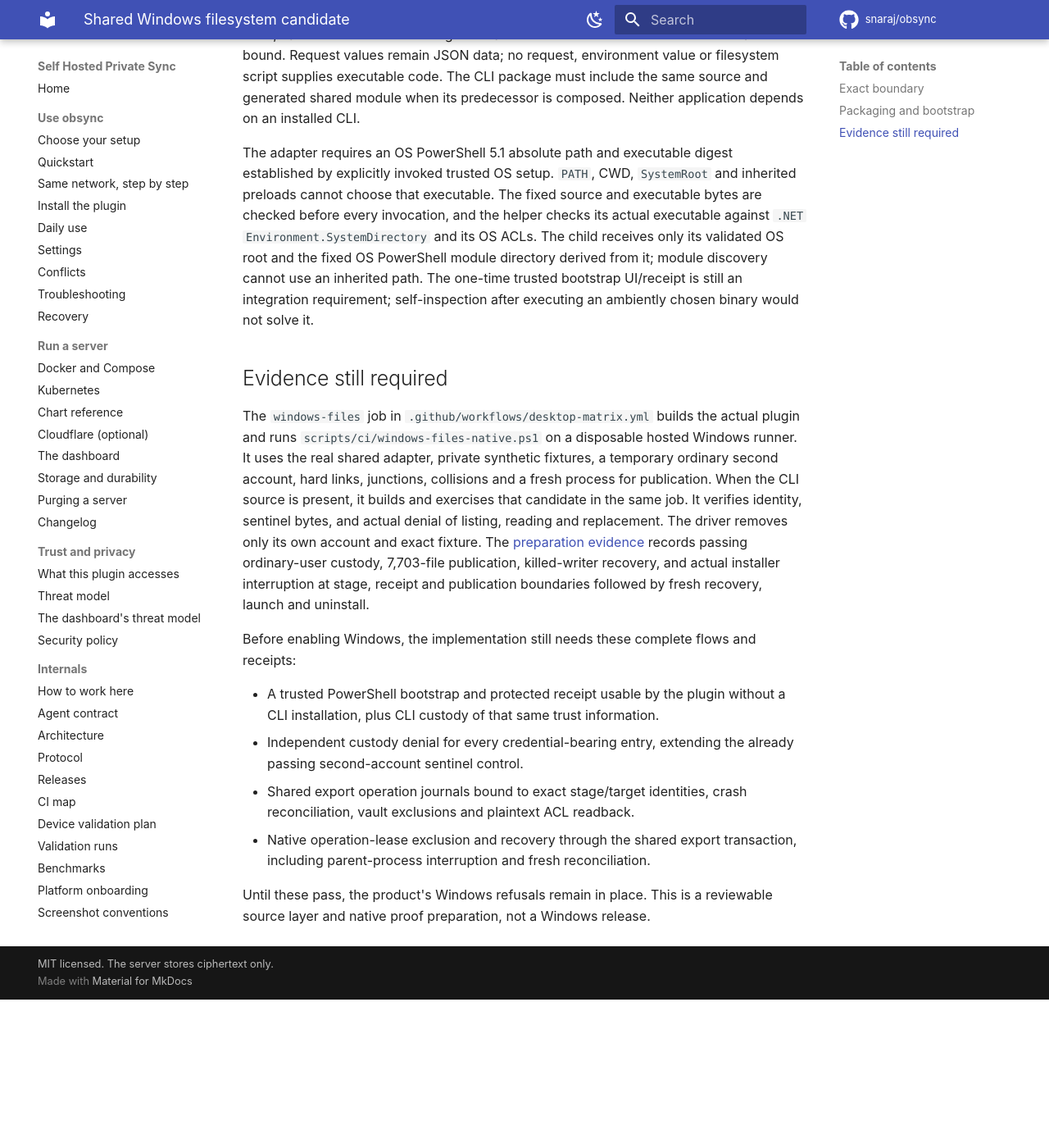
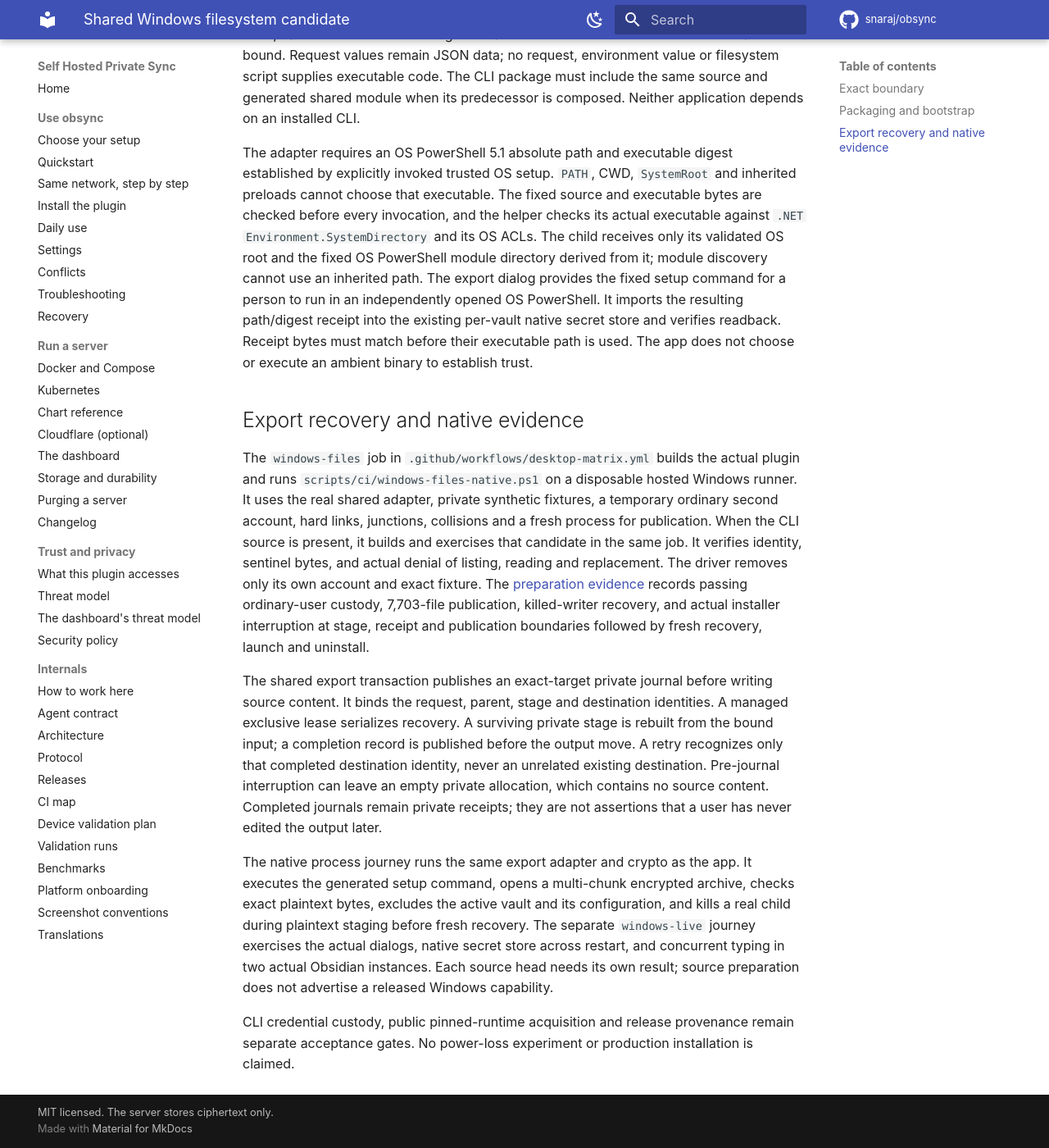
Before and after one commit to snaraj/obsync, an MkDocs documentation site: the page built from docs/design/windows-filesystem.md, in a window 1280 px wide and 1400 px high, scrolled down 1522 px. Shown: the whole window at 82% size. Built offline with MkDocs 1.6.1 and Material for MkDocs 9.7.7, drawn with Linux system fonts in a browser that asks for light colours; comment, search, counter and statistics services are not loaded; before the commit the page ends 2741 px from its top, so only the background shows below that.

Commit message:
Retain native export visuals until controller handoff
The actual Obsidian child finished its export assertions, then selected-user
cleanup removed the screenshots before the controller copied them. Keep the
exact successful fixture through that copy and let the existing controller
finally remove it. Emit completed step evidence before copying screenshots.

Provide an explicit setup refresh button for a changed verified Windows OS
component. Update the candidate documentation with native shared export,
lease, context and installer evidence and the two retained UI-harness failures.
The primitive uses the documented same-volume write-through contract; no
physical power-loss experiment, public CLI release or production installation
is claimed.

Validation: native process run 37089367850 passed at b544d0e1, including
key-bound encrypted receipt refusal and actual child interruption recovery.
Current UI compiled and bundled; diff and secret scans passed. Actual app
run 37089366774 remains failed at screenshot handoff; a fresh run is required.

Accounting: 5 files, +83/-30.

- GPT-6

```diff
--- a/docs/design/windows-filesystem.md
+++ b/docs/design/windows-filesystem.md
@@ -75,10 +75,13 @@
 actual executable against `.NET Environment.SystemDirectory` and its OS ACLs.
 The child receives only its validated OS root and the fixed OS PowerShell
 module directory derived from it; module discovery cannot use an inherited path.
-The one-time trusted bootstrap UI/receipt is still an integration requirement;
-self-inspection after executing an ambiently chosen binary would not solve it.
+The export dialog provides the fixed setup command for a person to run in an
+independently opened OS PowerShell. It imports the resulting path/digest receipt
+into the existing per-vault native secret store and verifies readback. Receipt
+bytes must match before their executable path is used. The app does not choose
+or execute an ambient binary to establish trust.
 
-## Evidence still required
+## Export recovery and native evidence
 
 The `windows-files` job in `.github/workflows/desktop-matrix.yml` builds the actual plugin and runs
 `scripts/ci/windows-files-native.ps1` on a disposable hosted Windows runner.
@@ -92,17 +95,25 @@
 recovery, and actual installer interruption at stage, receipt and publication
 boundaries followed by fresh recovery, launch and uninstall.
 
-Before enabling Windows, the implementation still needs these complete flows
-and receipts:
+The shared export transaction publishes an exact-target private journal before
+writing source content. It binds the request, parent, stage and destination
+identities. A managed exclusive lease serializes recovery. A surviving private
+stage is rebuilt from the bound input; a completion record is published before
+the output move. A retry recognizes only that completed destination identity,
+never an unrelated existing destination. Pre-journal interruption can leave an
+empty private allocation, which contains no source content. Completed journals
+remain private receipts; they are not assertions that a user has never edited
+the output later.
 
-- A trusted PowerShell bootstrap and protected receipt usable by the plugin
-  without a CLI installation, plus CLI custody of that same trust information.
-- Independent custody denial for every credential-bearing entry, extending
-  the already passing second-account sentinel control.
-- Shared export operation journals bound to exact stage/target identities,
-  crash reconciliation, vault exclusions and plaintext ACL readback.
-- Native operation-lease exclusion and recovery through the shared export
-  transaction, including parent-process interruption and fresh reconciliation.
+The native process journey runs the same export adapter and crypto as the app.
+It executes the generated setup command, opens a multi-chunk encrypted archive,
+checks exact plaintext bytes, excludes the active vault and its configuration,
+and kills a real child during plaintext staging before fresh recovery. The
+separate `windows-live` journey exercises the actual dialogs, native secret
+store across restart, and concurrent typing in two actual Obsidian instances.
+Each source head needs its own result; source preparation does not advertise a
+released Windows capability.
 
-Until these pass, the product's Windows refusals remain in place. This is a
-reviewable source layer and native proof preparation, not a Windows release.
+CLI credential custody, public pinned-runtime acquisition and release provenance
+remain separate acceptance gates. No power-loss experiment or production
+installation is claimed.
```
Also changed, not shown: docs/design/cli-windows-filesystem.md (+8 -8 lines), docs/validation-runs/2026-10-02-windows-native-preparation.md (+42 -3 lines), 2 other files.
